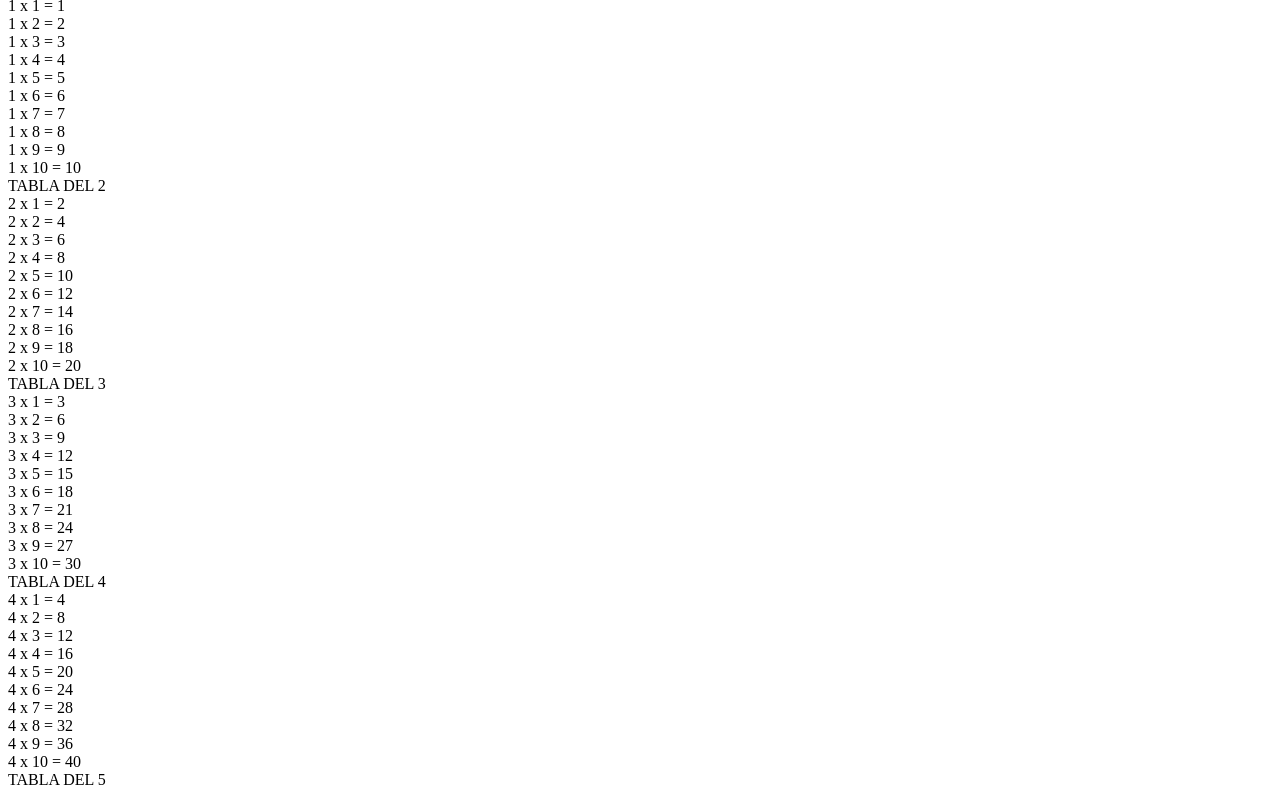
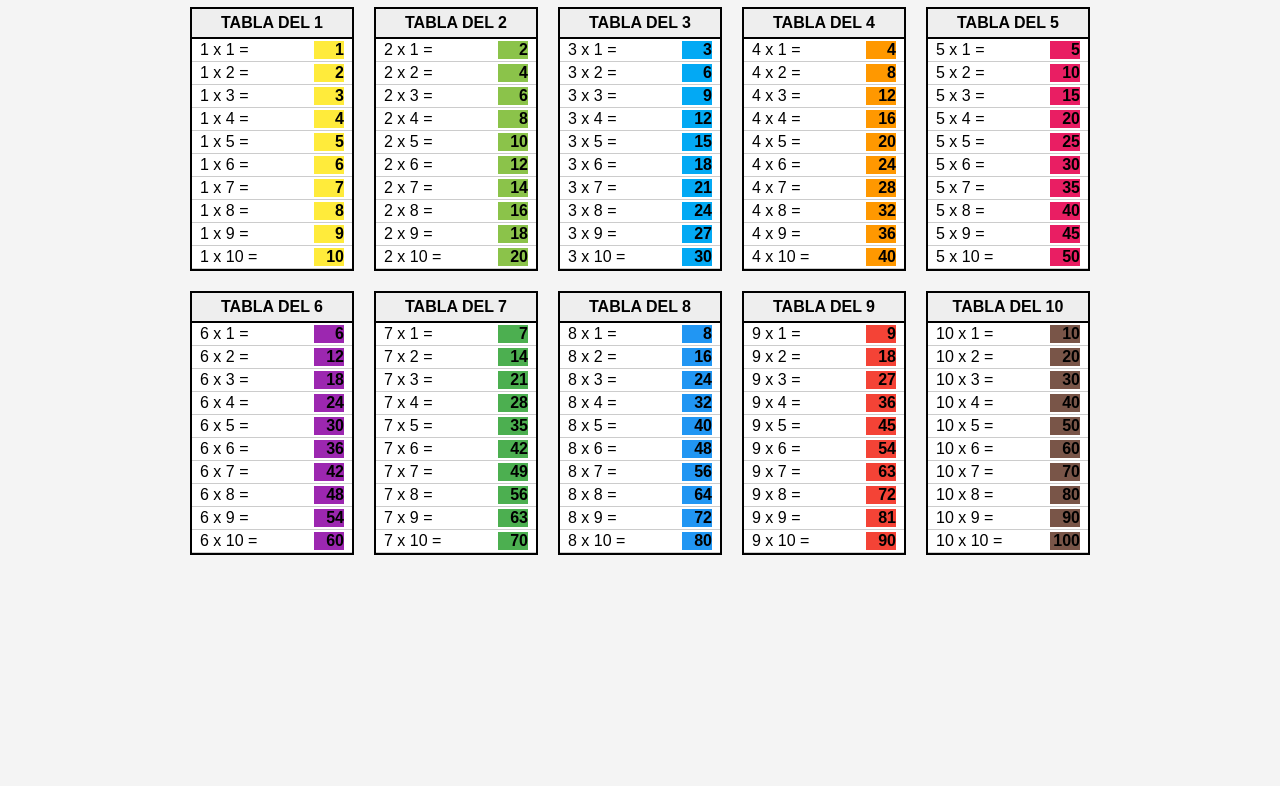
Before and after one commit to Esley-8/examen-parcial-poo-Esley, a plain HTML site: page index.html in a window 1280 px wide. Shown: the part 101-887 px from the top of the page. After the commit the page ends 800 px from the top, so only its background shows below. Drawn offline with Linux system fonts and the light colour scheme.

Commit message:
index.html

```diff
--- a/index.html
+++ b/index.html
@@ -4,7 +4,59 @@
   <meta charset="UTF-8">
   <title>Tablas de Multiplicar</title>
   <style>
+  body {
+    font-family: Arial, sans-serif;
+    background: #f4f4f4;
+    padding: 20px;
+  }
+  .tabla-container {
+    display: flex;
+    flex-direction: column;
+    gap: 20px;
+  }
+  .fila {
+    display: flex;
+    flex-wrap: wrap;
+    gap: 20px;
+    justify-content: center;
+  }
+  .tabla {
+    border: 2px solid black;
+    background: white;
+    width: 160px;
+  }
+  .tabla-title {
+    text-align: center;
+    font-weight: bold;
+    background: #eee;
+    border-bottom: 2px solid black;
+    padding: 5px;
+  }
+  .tabla-row {
+    display: flex;
+    justify-content: space-between;
+    padding: 2px 8px;
+    border-bottom: 1px solid #ccc;
+  }
 
+  /* Colores por tabla */
+  .tabla-1 .resaltado { background-color: #FFEB3B; }
+  .tabla-2 .resaltado { background-color: #8BC34A; }
+  .tabla-3 .resaltado { background-color: #03A9F4; }
+  .tabla-4 .resaltado { background-color: #FF9800; }
+  .tabla-5 .resaltado { background-color: #E91E63; }
+  .tabla-6 .resaltado { background-color: #9C27B0; }
+  .tabla-7 .resaltado { background-color: #4CAF50; }
+  .tabla-8 .resaltado { background-color: #2196F3; }
+  .tabla-9 .resaltado { background-color: #F44336; }
+  .tabla-10 .resaltado { background-color: #795548; }
+
+  .resaltado {
+    width: 30px;
+    text-align: right;
+    font-weight: bold;
+    display: inline-block;
+  }
   </style>
 </head>
 <body>
```
